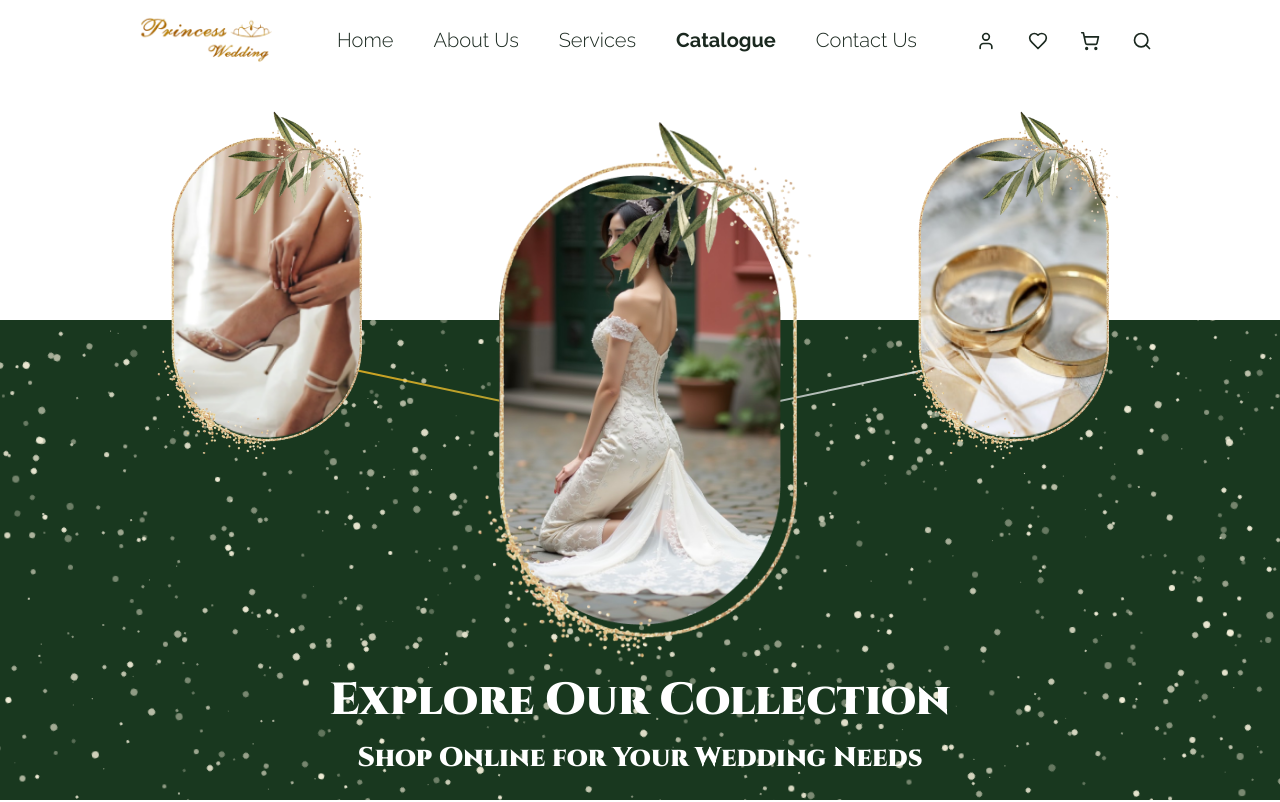
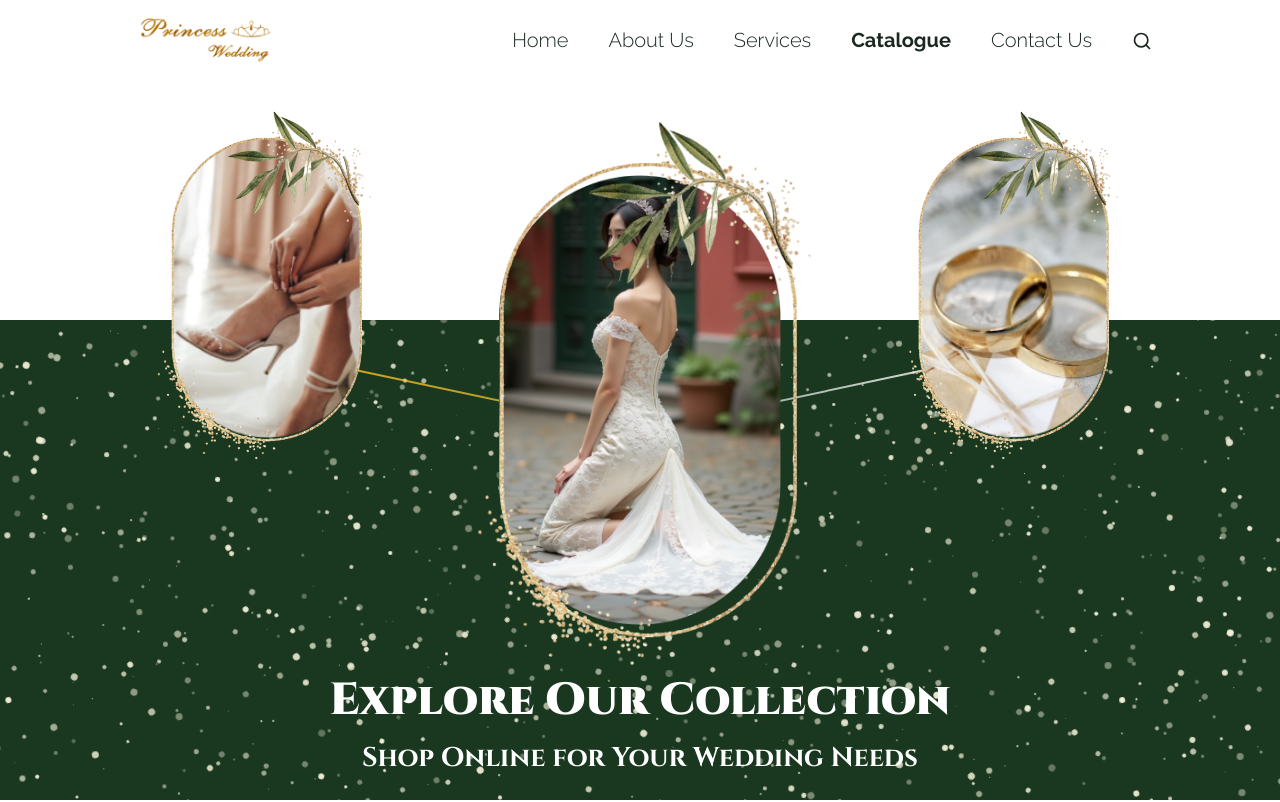
Before and after one commit to ShreyaKumari13/Wedding, a Next.js app: page /catalogue in a window 1280 px wide. Shown: the top 802 px of the page. Built offline with nearby package versions, Linux system fonts and the light colour scheme.

Commit message:
updated button

```diff
--- /dev/null
+++ b/app/catalogue/ceremony/page.tsx
@@ -0,0 +1,9 @@
+'use client'
+
+import { CataHeader } from "@/app/components/catapage/cataheader"
+
+export default function CeremonyPage() {
+  return (
+    <CataHeader activeSection="ceremony" />
+  )
+}
--- a/app/catalogue/decorations/page.tsx
+++ /dev/null
@@ -1,12 +0,0 @@
-import React from 'react';
-import CataHome from '../../components/catapage/catahome';
-import { CataHeader } from '../../components/catapage/cataheader';
-
-export default function Decorations() {
-  return (
-    <main>
-      <CataHome />
-      <CataHeader activeSection="decorations" />
-    </main>
-  );
-}
--- a/app/catalogue/favors/page.tsx
+++ /dev/null
@@ -1,12 +0,0 @@
-import React from 'react';
-import CataHome from '../../components/catapage/catahome';
-import { CataHeader } from '../../components/catapage/cataheader';
-
-export default function Favors() {
-  return (
-    <main>
-      <CataHome />
-      <CataHeader activeSection="favors" />
-    </main>
-  );
-}
--- a/app/catalogue/invitations/page.tsx
+++ /dev/null
@@ -1,12 +0,0 @@
-import React from 'react';
-import CataHome from '../../components/catapage/catahome';
-import { CataHeader } from '../../components/catapage/cataheader';
-
-export default function Invitations() {
-  return (
-    <main>
-      <CataHome />
-      <CataHeader activeSection="invitations" />
-    </main>
-  );
-}
--- /dev/null
+++ b/app/catalogue/layout.tsx
@@ -0,0 +1,16 @@
+'use client'
+
+import CataHome from "@/app/components/catapage/catahome"
+
+export default function CatalogueLayout({
+  children,
+}: {
+  children: React.ReactNode
+}) {
+  return (
+    <main className="flex min-h-screen flex-col">
+      <CataHome />
+      {children}
+    </main>
+  )
+}
--- /dev/null
+++ b/app/catalogue/makeup/page.tsx
@@ -0,0 +1,9 @@
+'use client'
+
+import { CataHeader } from "@/app/components/catapage/cataheader"
+
+export default function MakeupPage() {
+  return (
+    <CataHeader activeSection="makeup" />
+  )
+}
--- a/app/catalogue/page.tsx
+++ b/app/catalogue/page.tsx
@@ -1,13 +1,12 @@
-import React from 'react';
-import CataHome from '../components/catapage/catahome';
-import { CataHeader } from '../components/catapage/cataheader';
+'use client'
 
-export default function Catalogue() {
+import { CataHeader } from "@/app/components/catapage/cataheader"
+import Footer from "@/app/components/footer"
+
+export default function CataloguePage() {
   return (
-    <main>
-
-      <CataHome />
-      <CataHeader />
+    <main className="flex min-h-screen flex-col">
+      <CataHeader activeSection="dresses" />
     </main>
-  );
+  )
 }
--- /dev/null
+++ b/app/catalogue/photography/page.tsx
@@ -0,0 +1,9 @@
+'use client'
+
+import { CataHeader } from "@/app/components/catapage/cataheader"
+
+export default function PhotographyPage() {
+  return (
+    <CataHeader activeSection="photography" />
+  )
+}
--- /dev/null
+++ b/app/catalogue/photoshoot/page.tsx
@@ -0,0 +1,9 @@
+'use client'
+
+import { CataHeader } from "@/app/components/catapage/cataheader"
+
+export default function PhotoshootPage() {
+  return (
+    <CataHeader activeSection="photoshoot" />
+  )
+}
--- a/app/components/navbar.tsx
+++ b/app/components/navbar.tsx
@@ -4,7 +4,7 @@ import Link from 'next/link';
 import Image from 'next/image';
 import { useState } from 'react';
 import { Raleway } from 'next/font/google';
-import { Search, User, Heart, ShoppingCart } from 'lucide-react';
+import { Search } from 'lucide-react';
 import { usePathname } from 'next/navigation';
 
 const raleway = Raleway({
@@ -24,7 +24,7 @@ const Navbar = () => {
       return `${raleway.className} text-[20px] ${isCurrentPath ? 'font-bold' : 'font-light'} leading-[23.48px] text-[#1A281F] hover:font-bold transition-all`;
     }
 
-    return `${raleway.className} text-[20px] leading-[23.48px] ${isCurrentPath ? 'text-white font-[700]' : ''} hover:text-white hover:font-[700] transition-all`;
+    return `${raleway.className} text-[20px] leading-[23.48px] ${isCurrentPath ? 'text-white font-[700]' : 'text-[#F5F5F5]'} hover:text-white hover:font-[700] transition-all`;
   };
 
   const toggleMenu = () => {
@@ -32,10 +32,10 @@ const Navbar = () => {
   };
 
   return (
-    <nav className={`fixed w-full z-50 ${isMenuOpen ? 'h-screen' : ''}`}>
-      <div className="container mx-auto flex justify-between items-center py-4 lg:px-32">
+    <nav className="fixed w-full z-50">
+      <div className="container mx-auto px-4 lg:px-32">
+        <div className="flex justify-between items-center py-4">
           {/* Logo */}
-        <div className="flex items-center ">
           <Link href="/">
             <div className="relative w-[150px] h-[50px] bg-white">
               <Image
@@ -48,7 +48,6 @@ const Navbar = () => {
               />
             </div>
           </Link>
-        </div>
 
           {/* Mobile Menu Button */}
           <button
@@ -58,10 +57,9 @@ const Navbar = () => {
             {isMenuOpen ? 'Close' : 'Menu'}
           </button>
 
-        {/* Desktop Menu Links */}
-        <div className="flex items-center flex-1 items-center">
-          <div className="flex items-center justify-between w-full">
-            <ul className={`hidden md:flex gap-10 text-[#F5F5F5] items-center mx-auto ${isMenuOpen ? 'block' : 'hidden'}`}>
+          {/* Desktop Navigation */}
+          <div className={`hidden lg:block flex-1 ml-10 ${isMenuOpen ? 'block' : 'hidden'}`}>
+            <ul className="flex items-center justify-end gap-10">
               <li>
                 <Link
                   href="/"
@@ -102,34 +100,78 @@ const Navbar = () => {
                   Contact Us
                 </Link>
               </li>
-            </ul>
-            <div className="flex items-center gap-8">
+              <li>
                 <button
-                  className={`${pathname.includes('/catalogue') ? 'text-[#1A281F] hover:text-[#1A281F]' : (pathname === '/about' ? 'text-[#1A281F]' : 'text-[#F5F5F5] hover:text-white')} transition-colors`}
-                  aria-label="User profile"
-                >
-                  <User className="w-5 h-5" />
-              </button>
-              <button
-                className={`${pathname.includes('/catalogue') ? 'text-[#1A281F] hover:text-[#1A281F]' : (pathname === '/about' ? 'text-[#1A281F]' : 'text-[#F5F5F5] hover:text-white')} transition-colors`}
-                aria-label="Favorites"
-              >
-                <Heart className="w-5 h-5" />
-              </button>
-              <button
-                className={`${pathname.includes('/catalogue') ? 'text-[#1A281F] hover:text-[#1A281F]' : (pathname === '/about' ? 'text-[#1A281F]' : 'text-[#F5F5F5] hover:text-white')} transition-colors`}
-                aria-label="Shopping cart"
-              >
-                <ShoppingCart className="w-5 h-5" />
-              </button>
-              <button
-                className={`${pathname.includes('/catalogue') ? 'text-[#1A281F] hover:text-[#1A281F]' : (pathname === '/about' ? 'text-[#1A281F]' : 'text-[#F5F5F5] hover:text-white')} transition-colors`}
+                  className={`${pathname.includes('/catalogue') ? 'text-[#1A281F] hover:text-[#1A281F]' : (pathname === '/about' ? 'text-[#1A281F]' : 'text-[#F5F5F5] hover:text-white')} transition-colors flex items-center gap-2`}
                   aria-label="Search"
                 >
                   <Search className="w-5 h-5" />
                 </button>
+              </li>
+            </ul>
           </div>
+
+          {/* Mobile Navigation */}
+          {isMenuOpen && (
+            <div className="lg:hidden fixed inset-0 bg-[#1A281F] pt-20">
+              <ul className="flex flex-col items-center gap-6">
+                <li>
+                  <Link
+                    href="/"
+                    className={getLinkStyle('/')}
+                    onClick={toggleMenu}
+                  >
+                    Home
+                  </Link>
+                </li>
+                <li>
+                  <Link
+                    href="/about"
+                    className={getLinkStyle('/about')}
+                    onClick={toggleMenu}
+                  >
+                    About Us
+                  </Link>
+                </li>
+                <li>
+                  <Link
+                    href="/services"
+                    className={getLinkStyle('/services')}
+                    onClick={toggleMenu}
+                  >
+                    Services
+                  </Link>
+                </li>
+                <li>
+                  <Link
+                    href="/catalogue"
+                    className={getLinkStyle('/catalogue')}
+                    onClick={toggleMenu}
+                  >
+                    Catalogue
+                  </Link>
+                </li>
+                <li>
+                  <Link
+                    href="/contact"
+                    className={getLinkStyle('/contact')}
+                    onClick={toggleMenu}
+                  >
+                    Contact Us
+                  </Link>
+                </li>
+                <li>
+                  <button
+                    className={`${pathname.includes('/catalogue') ? 'text-[#1A281F] hover:text-[#1A281F]' : (pathname === '/about' ? 'text-[#1A281F]' : 'text-[#F5F5F5] hover:text-white')} transition-colors flex items-center gap-2`}
+                    aria-label="Search"
+                    onClick={toggleMenu}
+                  >
+                    <Search className="w-5 h-5" />
+                  </button>
+                </li>
+              </ul>
             </div>
+          )}
         </div>
       </div>
     </nav>
```
Lines whose indentation alone changed are shown as unchanged.
